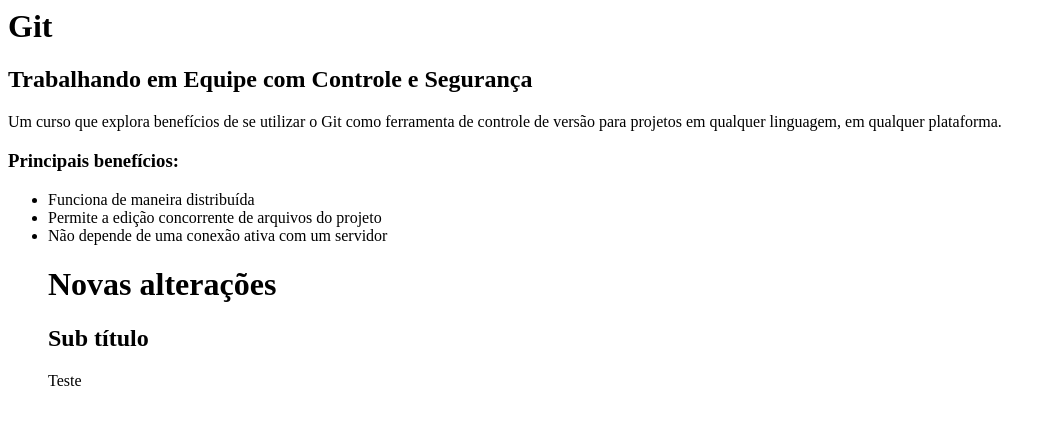
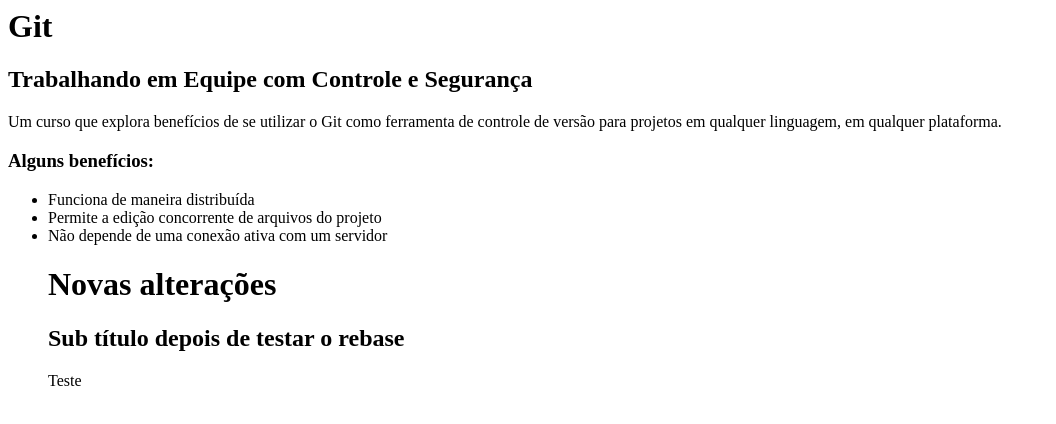
Before and after one commit to henriquesmt/curso-git, a plain HTML site: page index.html in a window 1280 px wide. Shown: the whole page, without its empty margins (0-1056 px from the left). Drawn offline with Linux system fonts and the light colour scheme.

Commit message:
testando rebase a partir da master

```diff
--- a/index.html
+++ b/index.html
@@ -7,13 +7,13 @@
 
         <p>Um curso que explora benefícios de se utilizar o Git como ferramenta de controle de versão para projetos em qualquer linguagem, em qualquer plataforma.</p>
 
-        <h3>Principais benefícios: </h3>
+        <h3>Alguns benefícios: </h3>
       <ul>
     <li>Funciona de maneira distribuída</li>
     <li>Permite a edição concorrente de arquivos do projeto</li>
     <li>Não depende de uma conexão ativa com um servidor</li>
     <h1>Novas alterações</h1>
-      <h2>Sub título</h2>
+      <h2>Sub título depois de testar o rebase</h2>
         <p>Teste</p>
 </ul>
   </body>
```
